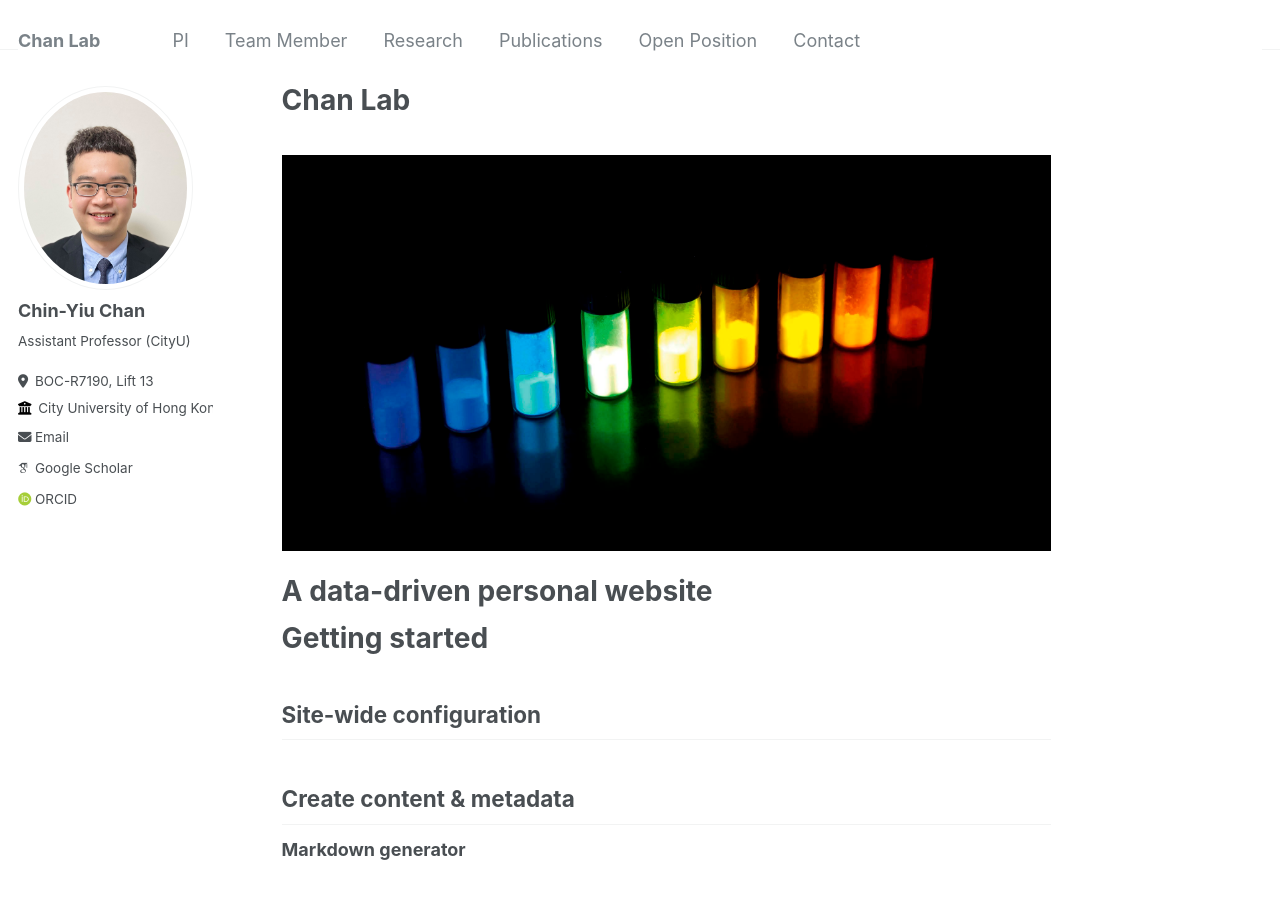
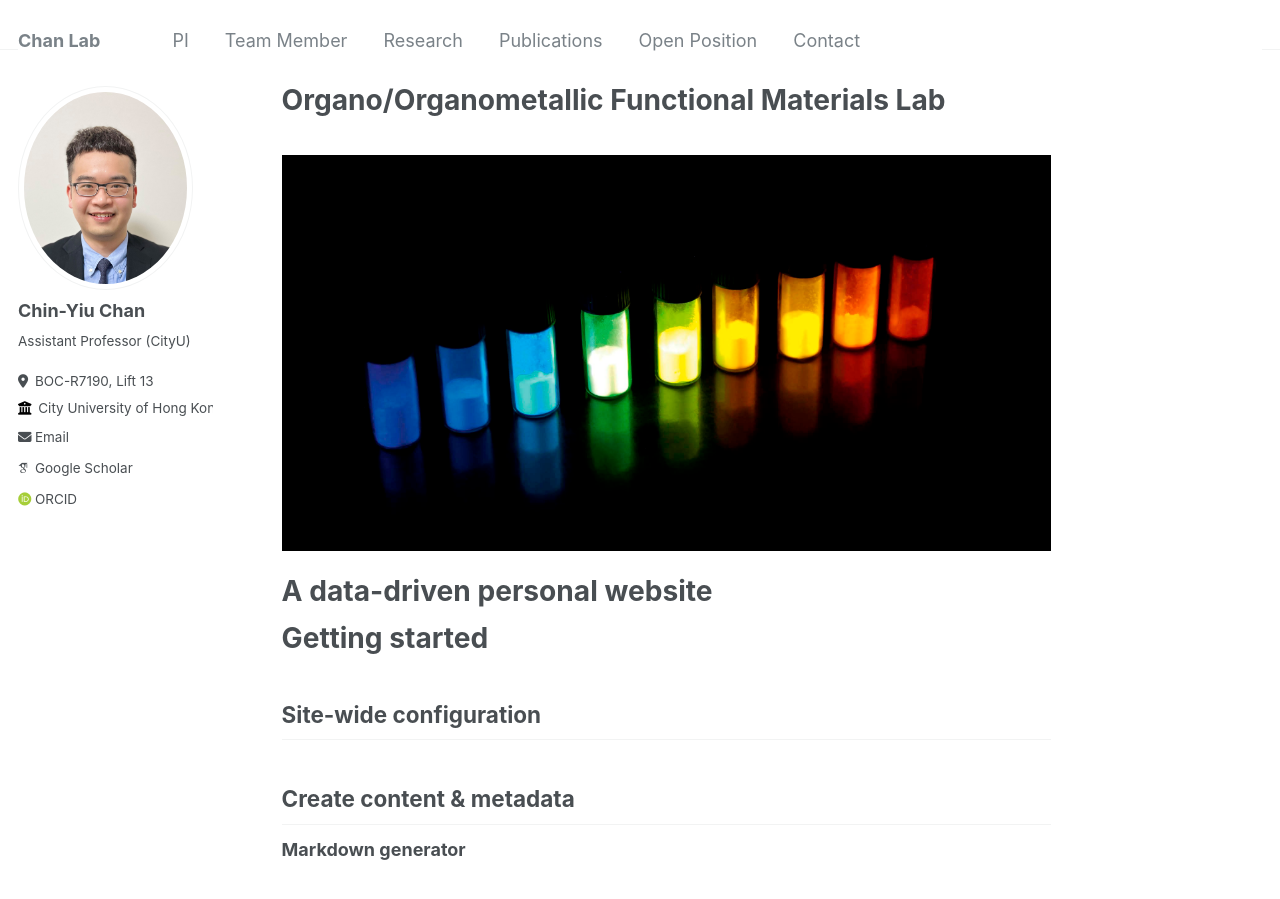
Before and after one commit to cychan-chem/chinychan.github.io, a Jekyll site: the page built from _pages/about.md, in a window 1280 px wide and 900 px high. Built offline with Jekyll 4.4.1, drawn with Linux system fonts in a browser that asks for light colours; some web fonts are replaced.

Commit message:
Update about.md

```diff
--- a/_pages/about.md
+++ b/_pages/about.md
@@ -1,6 +1,6 @@
 ---
 permalink: /
-title: "Chan Lab"
+title: "Organo/Organometallic Functional Materials Lab"
 author_profile: true
 redirect_from:
   - /about/
```
